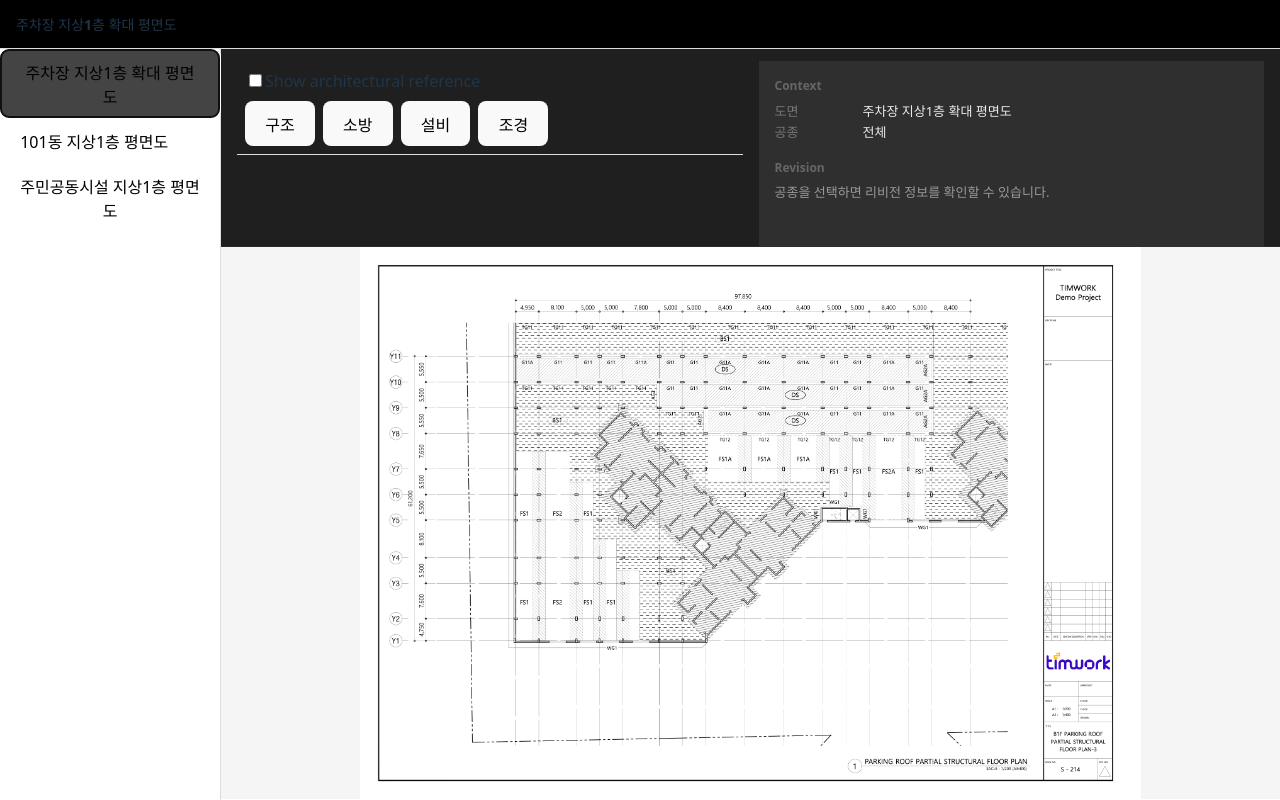
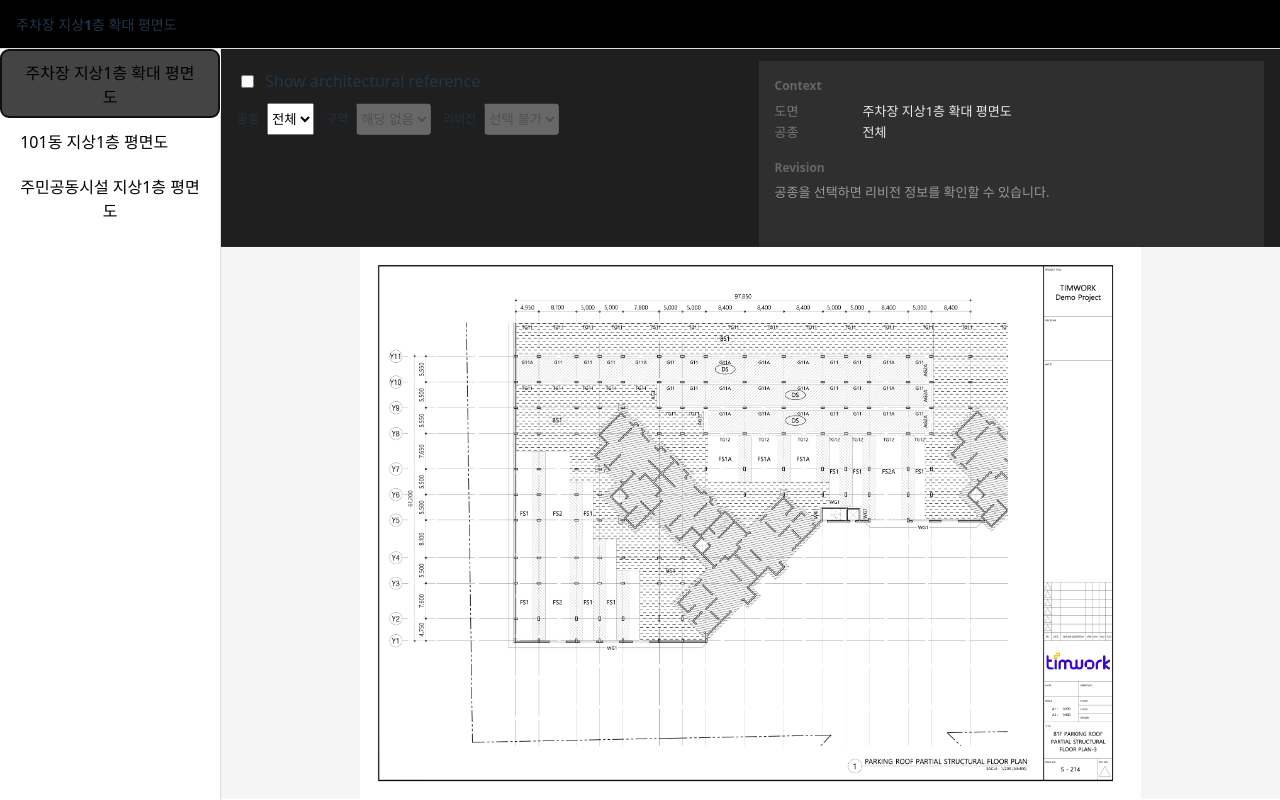
Before and after one commit to Donghunn-Lee/drawing-viewer, a React (Vite) app: page / in a window 1280 px wide. Both pictures are taken after a click on the button "주차장 지상1층 확대 평면도". Built offline with nearby package versions, Linux system fonts and the light colour scheme.

Commit message:
refactor: replace drawing controls with select inputs

```diff
--- a/src/features/viewer/ViewerPane/DrawingControls.tsx
+++ b/src/features/viewer/ViewerPane/DrawingControls.tsx
@@ -1,6 +1,5 @@
 import type { Drawing } from '../../../shared/types/metadata';
 import type { ViewerContext } from '../../../shared/types/context';
-import { useEffect } from 'react';
 
 type Props = {
   drawing: Drawing;
@@ -11,31 +10,6 @@ type Props = {
 export const DrawingControls = ({ drawing, context, setContext }: Props) => {
   const disciplines = drawing.disciplines ? Object.keys(drawing.disciplines) : [];
 
-  useEffect(() => {
-    setContext((prev) => ({
-      ...prev,
-      activeDiscipline: null,
-      activeRegion: null,
-      activeRevision: null,
-      overlay: {
-        ...prev.overlay,
-        enabled: false,
-      },
-    }));
-  }, [drawing.id, setContext]);
-
-  useEffect(() => {
-    if (!context.activeDiscipline) return;
-    if (drawing.disciplines?.[context.activeDiscipline]) return;
-
-    setContext((prev) => ({
-      ...prev,
-      activeDiscipline: null,
-      activeRegion: null,
-      activeRevision: null,
-    }));
-  }, [context.activeDiscipline, drawing, setContext]);
-
   const disciplineData = context.activeDiscipline
     ? drawing.disciplines?.[context.activeDiscipline]
     : null;
@@ -43,122 +17,148 @@ export const DrawingControls = ({ drawing, context, setContext }: Props) => {
   const regions = disciplineData?.regions ?? null;
   const regionKeys = regions ? Object.keys(regions) : [];
 
-  useEffect(() => {
-    if (!context.activeDiscipline) {
-      if (context.activeRegion === null && context.activeRevision === null) return;
-    }
-
-    setContext((prev) => ({
-      ...prev,
-      activeRegion: null,
-      activeRevision: null,
-    }));
-  }, [context.activeDiscipline]);
-
-  useEffect(() => {
-    if (!context.activeRegion) return;
-    if (!disciplineData?.regions?.[context.activeRegion]) {
-      setContext((prev) => ({
-        ...prev,
-        activeRegion: null,
-        activeRevision: null,
-      }));
-    }
-  }, [context.activeRegion, disciplineData, setContext]);
-
   const revisions =
     context.activeRegion && disciplineData?.regions
       ? (disciplineData.regions[context.activeRegion]?.revisions ?? [])
       : (disciplineData?.revisions ?? []);
-
-  useEffect(() => {
-    if (!context.activeRevision) return;
-    const exists = revisions.some((rv) => rv.version === context.activeRevision);
-    if (exists) return;
-
-    setContext((prev) => ({
-      ...prev,
-      activeRevision: null,
-    }));
-  }, [context.activeRevision, revisions, setContext]);
 
   const toggleOverlay = () => {
     setContext((prev) => ({
       ...prev,
       overlay: {
         ...prev.overlay,
-        enabled: !prev.overlay.enabled,
+        enabled: !prev.overlay?.enabled,
       },
     }));
   };
 
+  const onChangeDiscipline = (value: string) => {
+    const next = value === '__none__' ? null : value;
+    setContext((prev) => ({
+      ...prev,
+      activeDiscipline: next,
+      activeRegion: null,
+      activeRevision: null,
+    }));
+  };
+
+  const onChangeRegion = (value: string) => {
+    const next = value === '__none__' ? null : value;
+    setContext((prev) => ({
+      ...prev,
+      activeRegion: next,
+      activeRevision: null,
+    }));
+  };
+
+  const onChangeRevision = (value: string) => {
+    const next = value === '__none__' ? null : value;
+    setContext((prev) => ({
+      ...prev,
+      activeRevision: next,
+    }));
+  };
+
+  const sortedRevisions = [...revisions].sort((a, b) => {
+    // REV2 > REV1 같은 케이스 대응
+    const getNum = (v: string) => {
+      const m = v.match(/\d+/);
+      return m ? Number(m[0]) : 0;
+    };
+    return getNum(b.version) - getNum(a.version);
+  });
+
+  const overlayEnabled = Boolean(context.overlay?.enabled);
+
   return (
-    <div style={{ padding: 8, borderBottom: '1px solid #ddd' }}>
+    <div
+      style={{
+        display: 'flex',
+        flexDirection: 'column',
+        gap: 10,
+        padding: '8px 0',
+      }}
+    >
       {/* overlay toggle */}
-      <div style={{ marginBottom: 8 }}>
-        <label>
-          <input type="checkbox" checked={context.overlay.enabled} onChange={toggleOverlay} />
-          Show architectural reference
+      <label style={{ display: 'flex', alignItems: 'center', gap: 8 }}>
+        <input type="checkbox" checked={overlayEnabled} onChange={toggleOverlay} />
+        Show architectural reference
+      </label>
+
+      {/* selects row */}
+      <div
+        style={{
+          display: 'flex',
+          alignItems: 'center',
+          gap: 12,
+          flexWrap: 'wrap',
+        }}
+      >
+        {/* Discipline */}
+        <label style={{ display: 'flex', alignItems: 'center', gap: 8 }}>
+          <span style={{ opacity: 0.8, fontSize: 12 }}>공종</span>
+          <select
+            value={context.activeDiscipline ?? '__none__'}
+            onChange={(e) => onChangeDiscipline(e.target.value)}
+            style={{ height: 32 }}
+          >
+            <option value="__none__">전체</option>
+            {disciplines.map((d) => (
+              <option key={d} value={d}>
+                {d}
+              </option>
+            ))}
+          </select>
+        </label>
+
+        {/* Region (only when available) */}
+        <label style={{ display: 'flex', alignItems: 'center', gap: 8 }}>
+          <span style={{ opacity: 0.8, fontSize: 12 }}>구역</span>
+          <select
+            value={context.activeRegion ?? '__none__'}
+            onChange={(e) => onChangeRegion(e.target.value)}
+            disabled={regionKeys.length === 0}
+            style={{ height: 32, opacity: regionKeys.length === 0 ? 0.5 : 1 }}
+          >
+            {regionKeys.length === 0 ? (
+              <option value="__none__">해당 없음</option>
+            ) : (
+              <>
+                <option value="__none__">전체</option>
+                {regionKeys.map((rk) => (
+                  <option key={rk} value={rk}>
+                    {rk}
+                  </option>
+                ))}
+              </>
+            )}
+          </select>
+        </label>
+
+        {/* Revision (only when available) */}
+        <label style={{ display: 'flex', alignItems: 'center', gap: 8 }}>
+          <span style={{ opacity: 0.8, fontSize: 12 }}>리비전</span>
+          <select
+            value={context.activeRevision ?? '__none__'}
+            onChange={(e) => onChangeRevision(e.target.value)}
+            disabled={sortedRevisions.length === 0}
+            style={{ height: 32, opacity: sortedRevisions.length === 0 ? 0.5 : 1 }}
+          >
+            {revisions.length === 0 ? (
+              <option value="__none__">선택 불가</option>
+            ) : (
+              <>
+                {sortedRevisions.map((rv, index) => (
+                  <option key={rv.version} value={rv.version}>
+                    {rv.version}
+                    {index === 0 ? ' (최신)' : ''}
+                  </option>
+                ))}
+              </>
+            )}
+          </select>
         </label>
       </div>
-
-      {/* discipline */}
-      <div style={{ display: 'flex', gap: 8 }}>
-        {disciplines.map((d) => (
-          <button
-            key={d}
-            onClick={() =>
-              setContext((prev) => ({
-                ...prev,
-                activeDiscipline: d,
-                activeRegion: null,
-                activeRevision: null,
-              }))
-            }
-          >
-            {d}
-          </button>
-        ))}
-      </div>
-
-      {/* region */}
-      {regionKeys.length > 0 && (
-        <div style={{ marginTop: 8, display: 'flex', gap: 8 }}>
-          {regionKeys.map((rk) => (
-            <button
-              key={rk}
-              onClick={() =>
-                setContext((prev) => ({
-                  ...prev,
-                  activeRegion: rk,
-                  activeRevision: null,
-                }))
-              }
-            >
-              {rk}
-            </button>
-          ))}
-        </div>
-      )}
-
-      {/* revision */}
-      {revisions.length > 0 && (
-        <div style={{ marginTop: 8, display: 'flex', gap: 8 }}>
-          {revisions.map((rv) => (
-            <button
-              key={rv.version}
-              onClick={() =>
-                setContext((prev) => ({
-                  ...prev,
-                  activeRevision: rv.version,
-                }))
-              }
-            >
-              {rv.version}
-            </button>
-          ))}
-        </div>
-      )}
     </div>
   );
 };
```
